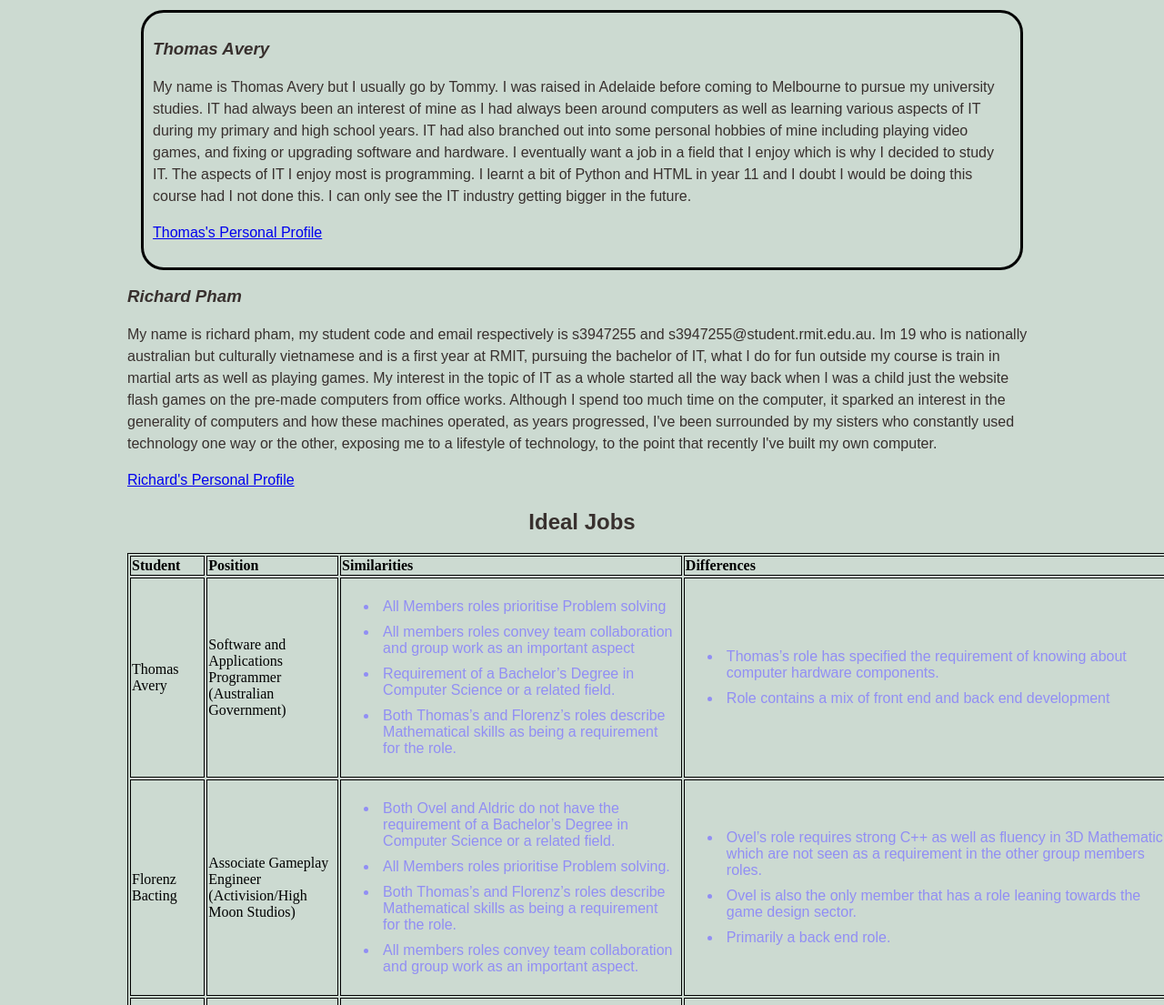
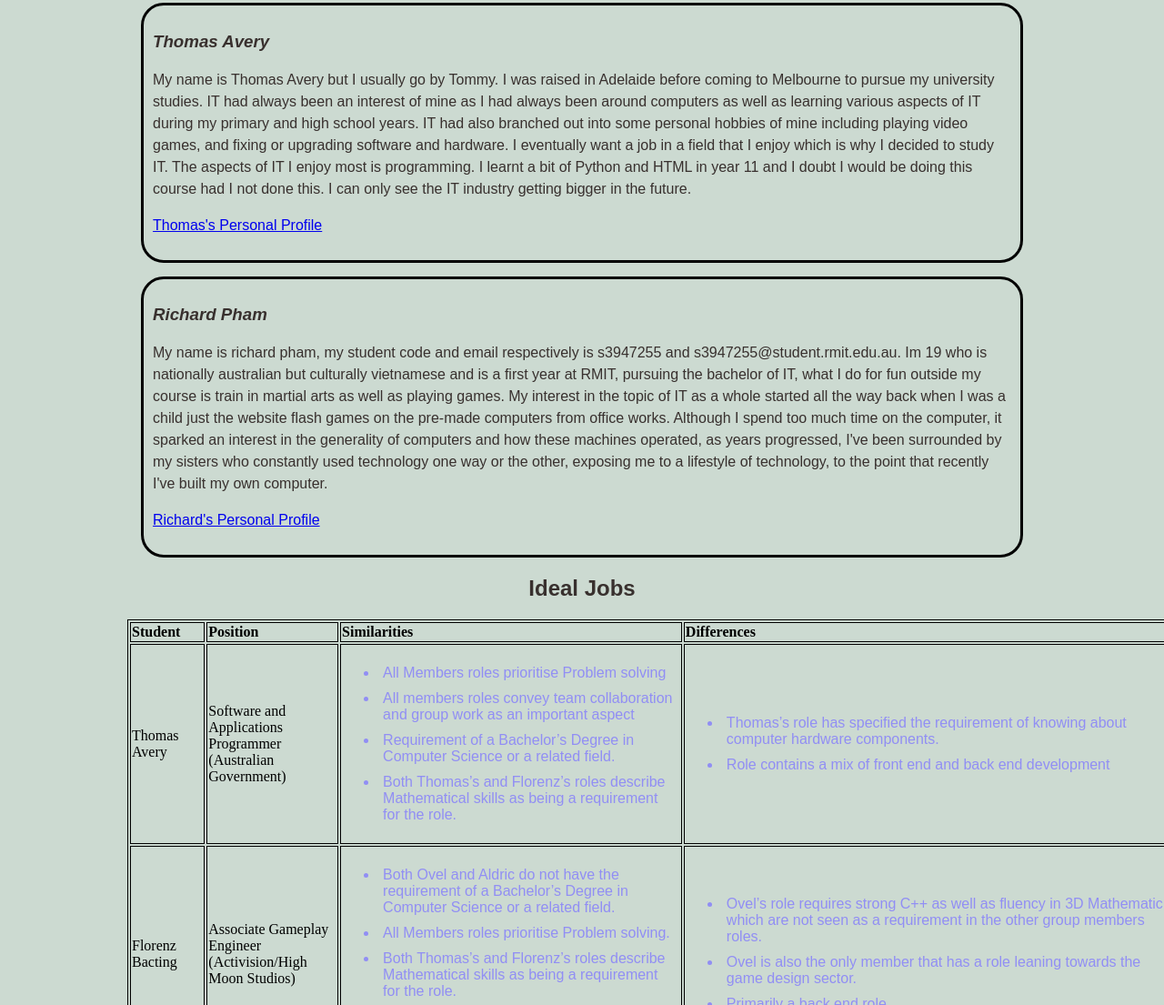
Before and after one commit to AlecL14/Assignment3-Website, a plain HTML site: page index.html in a window 1280 px wide. Shown: the part 1600-2705 px from the top of the page at 91% size. Drawn offline with Linux system fonts and the light colour scheme.

Commit message:
CSS Update
Updated the layout

```diff
--- a/index.html
+++ b/index.html
@@ -97,6 +97,7 @@
                 </p>
             </div>
 
+            <div class="profilesection">
                 <h3>Richard Pham</h3>
                 <p>My name is richard pham, my student code and email respectively is s3947255 and s3947255@student.rmit.edu.au. Im 19 who is nationally australian but culturally
                    vietnamese and is a first year at RMIT, pursuing the bachelor of IT, what I do for fun outside my course is train in martial arts as well as playing games.
@@ -107,7 +108,7 @@
 
                 <p class="joblink"><a href="Richard.html" target="_self" style="">Richard's Personal Profile</a>
                 </p>
-
+            </div>
 
 
             <h2>Ideal Jobs</h2>
@@ -566,17 +567,5 @@
                    realized how volatile cryptocurrency really is, how it can make you a millionaire in mere moments, but can also all come crashing down due to greed. As of 2022, I have no current investments in cryptocurrency
                    but am also aware that it is the future, and will eventually need to prepare for a world dominated by it.
                 </p>
-
-
-
-
-
-
-
-
-
-
-
-
   </body>
 </html>
--- a/style.css
+++ b/style.css
@@ -2,9 +2,7 @@ body {
   background-color: #ccdad1;
   padding: 20px;
   max-width: 1000px;
-  max-height: 1000px;
-  margin-left: auto;
-  margin-right: auto;
+  margin: auto;
 }
 
 table {
```
Lines whose indentation alone changed are shown as unchanged.
